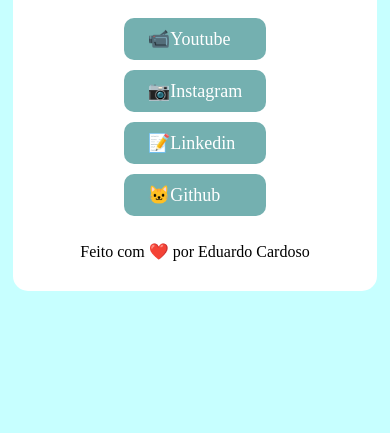
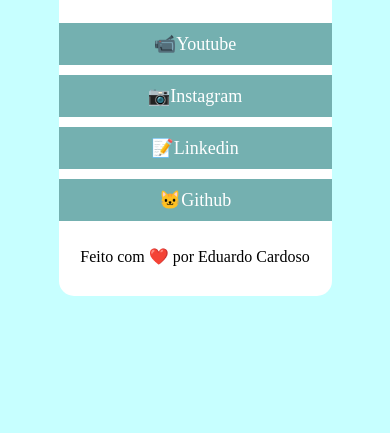
Before and after one commit to eduardopalricas/maratonaexplorer2, a plain HTML site: page index.html in a window 390 px wide. Shown: the part 411-844 px from the top of the page. Drawn offline with Linux system fonts and the light colour scheme; a web font is replaced by a local one.

Commit message:
Update style.css

```diff
--- a/style.css
+++ b/style.css
@@ -19,15 +19,20 @@ div.content{
   flex-direction: column;
   align-items: center;
   justify-content: center;
-  padding: 30px 60px;
+  width: 30vw;
+  padding-top:30px ;
+  padding-bottom:30px ;
   border-radius: 15px;
 }
 
 
 img{
   width: 150px;
-  height:150px;
+  border-radius: 50%;
+  border: rgba(168, 255, 255, 0.644) solid 4px;
+  padding: 3.7px;
 }
+
 
 
 h1{
@@ -50,10 +55,14 @@ ul{
 
 
 .linkcontent{
+  display: flex;
   margin: 10px;
-  padding: 10px 6vw;
+  padding: 10px 0px;
+  width: 30vw;
   background-color: #74B0B0;
-  border-radius: 10px;
+  border-radius: 0px;
+  justify-content: center;
+  transition: background 200ms;
 }
 
 
@@ -67,3 +76,94 @@ a{
   color: white;
   font-size: 18px;
 }
+
+.linkcontent:hover{
+  background-color:#74b0b0b7 ;
+}
+
+@media (max-width: 1250px) {
+  .linkcontent{
+    width:35vw
+  }
+  div.content{
+    width:35vw
+  }
+}
+
+
+@media (max-width: 1050px) {
+  .linkcontent{
+    width:40vw
+  }
+  div.content{
+    width:40vw
+  }
+}
+
+
+@media (max-width: 850px) {
+  .linkcontent{
+    width:45vw
+  }
+  div.content{
+    width:45vw
+  }
+}
+
+
+@media (max-width: 750px) {
+  .linkcontent{
+    width:50vw
+  }
+  div.content{
+    width:50vw
+  }
+}
+
+
+@media (max-width: 650px) {
+  .linkcontent{
+    width:55vw
+  }
+  div.content{
+    width:55vw
+  }
+}
+
+
+@media (max-width: 550px) {
+  .linkcontent{
+    width:60vw
+  }
+  div.content{
+    width:60vw
+  }
+}
+
+@media (max-width: 450px) {
+  .linkcontent{
+    width:65vw
+  }
+  div.content{
+    width:65vw
+  }
+}
+
+
+@media (max-width: 400px) {
+  .linkcontent{
+    width:70vw
+  }
+  div.content{
+    width:70vw
+  }
+}
+
+@media (max-width: 350px) {
+  .linkcontent{
+    width:75vw
+  }
+  div.content{
+    width:75wvw
+  }
+}
```
